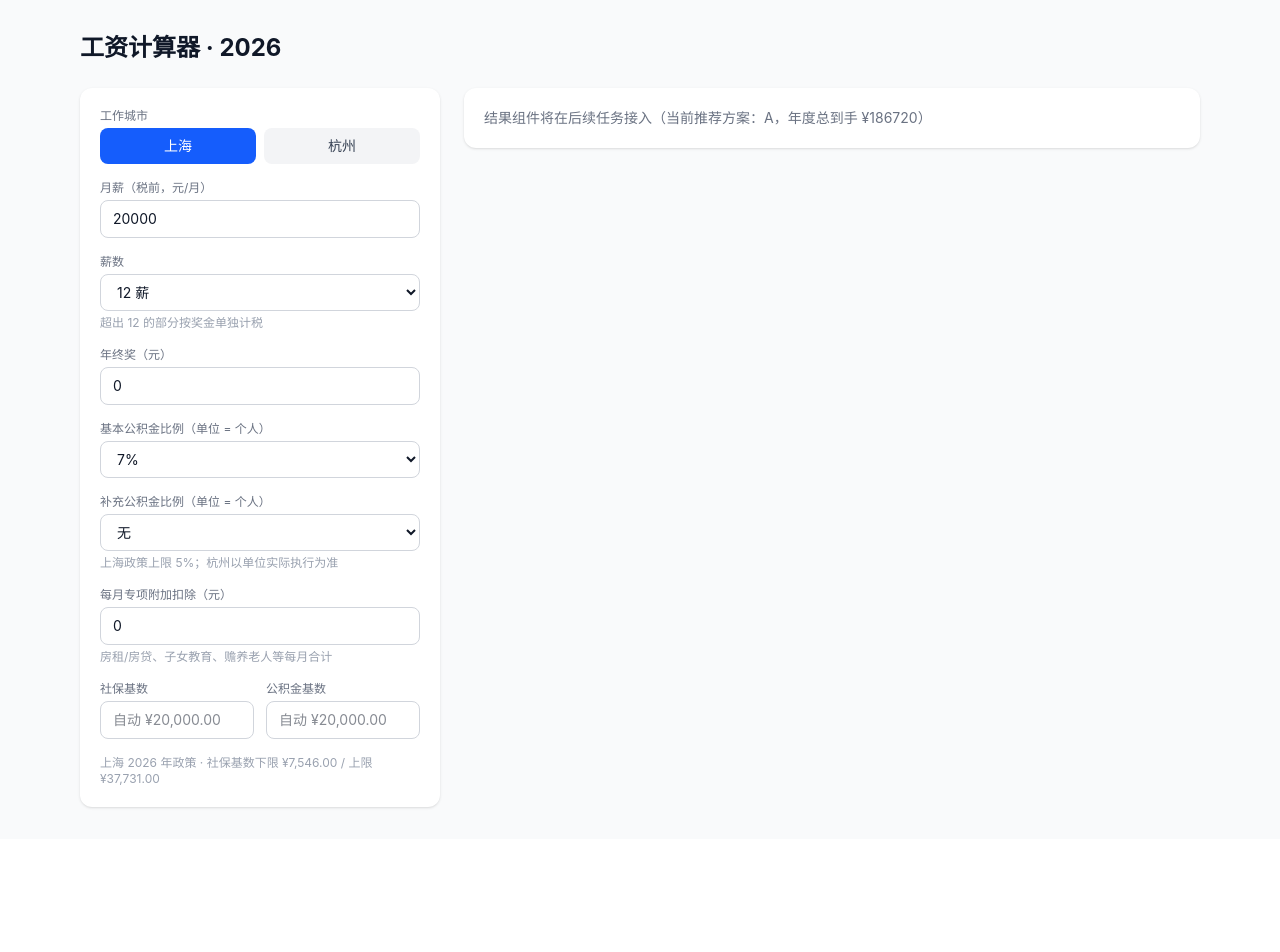
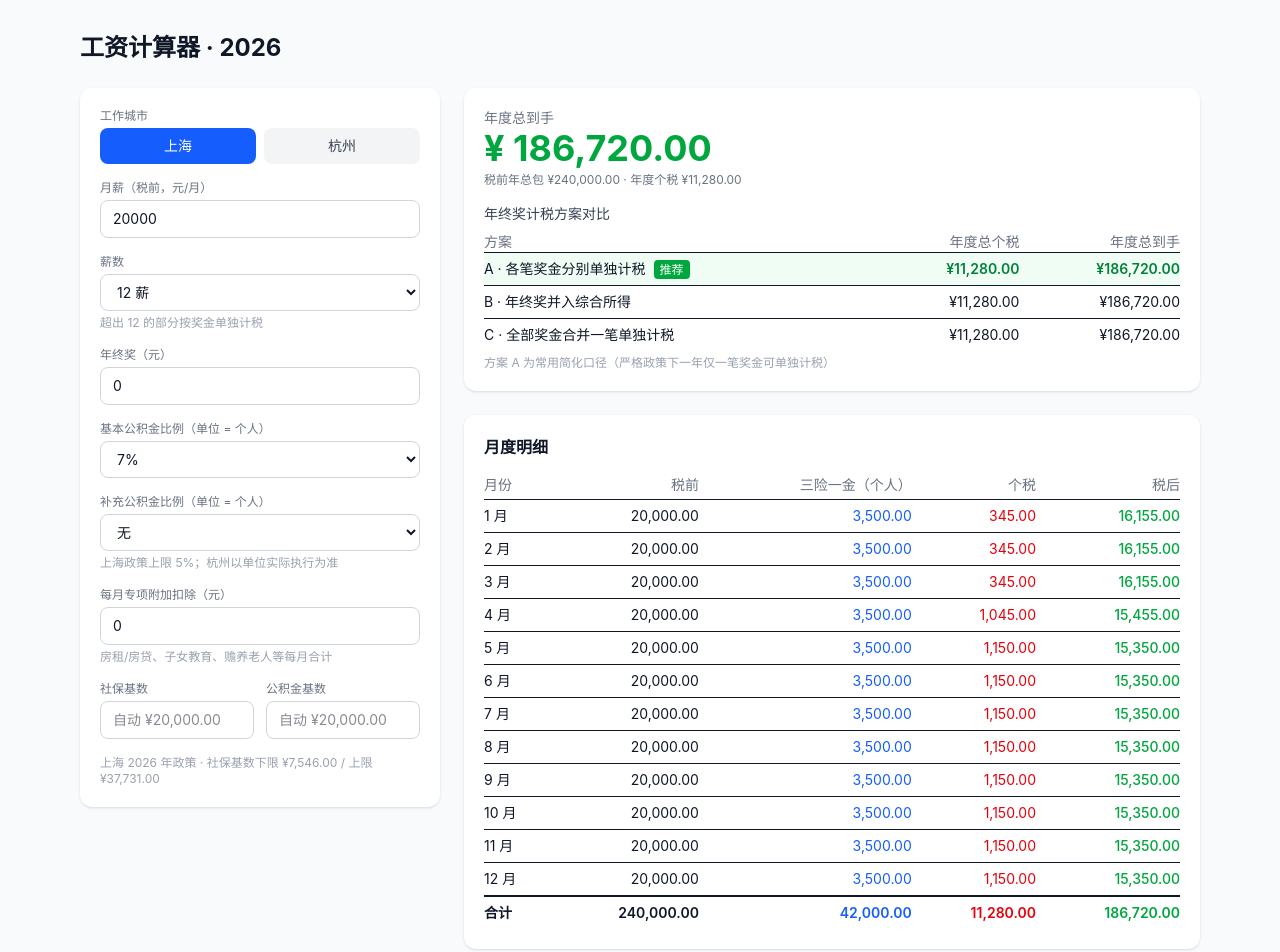
Before and after one commit to liujiajun888/salary-tool, a React (Vite) app: page / in a window 1280 px wide. Shown: the top 952 px of the page. Before the commit the page ends 839 px from the top, so only its background shows below. Built offline with nearby package versions, Linux system fonts and the light colour scheme.

Commit message:
feat: 年度汇总卡片与月度明细表

```diff
--- a/src/App.tsx
+++ b/src/App.tsx
@@ -3,6 +3,8 @@ import { CITIES } from './policy';
 import { computeAnnual } from './calc/annual';
 import InputPanel from './components/InputPanel';
 import type { FormState } from './components/InputPanel';
+import SummaryCards from './components/SummaryCards';
+import MonthlyTable from './components/MonthlyTable';
 
 export default function App() {
   const [form, setForm] = useState<FormState>({
@@ -34,9 +36,8 @@ export default function App() {
             patch={patch}
           />
           <div className="space-y-6">
-            <div className="rounded-xl bg-white p-5 text-sm text-gray-500 shadow-sm">
-              结果组件将在后续任务接入（当前推荐方案：{result.recommendedId}，年度总到手 ¥{result.totals.netYear}）
-            </div>
+            <SummaryCards result={result} />
+            <MonthlyTable result={result} />
           </div>
         </div>
       </main>
--- /dev/null
+++ b/src/components/MonthlyTable.tsx
@@ -0,0 +1,56 @@
+import { formatMoney } from '../calc/format';
+import type { AnnualResult } from '../calc/annual';
+
+export default function MonthlyTable({ result }: { result: AnnualResult }) {
+  const { monthlyRows, bonuses } = result;
+  const grossSum =
+    monthlyRows.reduce((a, r) => a + r.gross, 0) + bonuses.reduce((a, b) => a + b.gross, 0);
+  const dedSum = monthlyRows.reduce((a, r) => a + r.personalTotal, 0);
+  const taxSum =
+    monthlyRows.reduce((a, r) => a + r.tax, 0) + bonuses.reduce((a, b) => a + b.tax, 0);
+  const netSum = grossSum - dedSum - taxSum;
+
+  return (
+    <section className="overflow-x-auto rounded-xl bg-white p-5 shadow-sm">
+      <h2 className="mb-3 font-semibold">月度明细</h2>
+      <table className="w-full min-w-[560px] text-right text-sm">
+        <thead>
+          <tr className="text-gray-500">
+            <th className="py-1 text-left font-normal">月份</th>
+            <th className="py-1 font-normal">税前</th>
+            <th className="py-1 font-normal">三险一金（个人）</th>
+            <th className="py-1 font-normal">个税</th>
+            <th className="py-1 font-normal">税后</th>
+          </tr>
+        </thead>
+        <tbody>
+          {monthlyRows.map((r) => (
+            <tr key={r.month} className="border-t">
+              <td className="py-1.5 text-left">{r.month} 月</td>
+              <td>{formatMoney(r.gross)}</td>
+              <td className="text-blue-600">{formatMoney(r.personalTotal)}</td>
+              <td className="text-red-600">{formatMoney(r.tax)}</td>
+              <td className="font-medium text-green-600">{formatMoney(r.net)}</td>
+            </tr>
+          ))}
+          {bonuses.map((b) => (
+            <tr key={b.label} className="border-t bg-amber-50">
+              <td className="py-1.5 text-left">{b.label}</td>
+              <td>{formatMoney(b.gross)}</td>
+              <td className="text-gray-400">—</td>
+              <td className="text-red-600">{formatMoney(b.tax)}</td>
+              <td className="font-medium text-green-600">{formatMoney(b.net)}</td>
+            </tr>
+          ))}
+          <tr className="border-t-2 font-semibold">
+            <td className="py-1.5 text-left">合计</td>
+            <td>{formatMoney(grossSum)}</td>
+            <td className="text-blue-600">{formatMoney(dedSum)}</td>
+            <td className="text-red-600">{formatMoney(taxSum)}</td>
+            <td className="text-green-600">{formatMoney(netSum)}</td>
+          </tr>
+        </tbody>
+      </table>
+    </section>
+  );
+}
--- /dev/null
+++ b/src/components/SummaryCards.tsx
@@ -0,0 +1,46 @@
+import { formatMoney } from '../calc/format';
+import type { AnnualResult } from '../calc/annual';
+
+export default function SummaryCards({ result }: { result: AnnualResult }) {
+  return (
+    <section className="space-y-4 rounded-xl bg-white p-5 shadow-sm">
+      <div>
+        <p className="text-sm text-gray-500">年度总到手</p>
+        <p className="text-4xl font-bold text-green-600">¥ {formatMoney(result.totals.netYear)}</p>
+        <p className="mt-1 text-xs text-gray-500">
+          税前年总包 ¥{formatMoney(result.totals.grossYear)} · 年度个税 ¥{formatMoney(result.totals.taxYear)}
+        </p>
+      </div>
+      <div>
+        <p className="mb-2 text-sm font-medium text-gray-700">年终奖计税方案对比</p>
+        <table className="w-full text-right text-sm">
+          <thead>
+            <tr className="text-gray-500">
+              <th className="text-left font-normal">方案</th>
+              <th className="font-normal">年度总个税</th>
+              <th className="font-normal">年度总到手</th>
+            </tr>
+          </thead>
+          <tbody>
+            {result.schemes.map((s) => {
+              const best = s.id === result.recommendedId;
+              return (
+                <tr key={s.id} className={`border-t ${best ? 'bg-green-50' : ''}`}>
+                  <td className="py-1.5 text-left">
+                    {s.id} · {s.label}
+                    {best && (
+                      <span className="ml-2 rounded bg-green-600 px-1.5 py-0.5 text-xs text-white">推荐</span>
+                    )}
+                  </td>
+                  <td className={best ? 'font-semibold text-green-700' : ''}>¥{formatMoney(s.totalTax)}</td>
+                  <td className={best ? 'font-semibold text-green-700' : ''}>¥{formatMoney(s.totalNet)}</td>
+                </tr>
+              );
+            })}
+          </tbody>
+        </table>
+        <p className="mt-1 text-xs text-gray-400">方案 A 为常用简化口径（严格政策下一年仅一笔奖金可单独计税）</p>
+      </div>
+    </section>
+  );
+}
```
